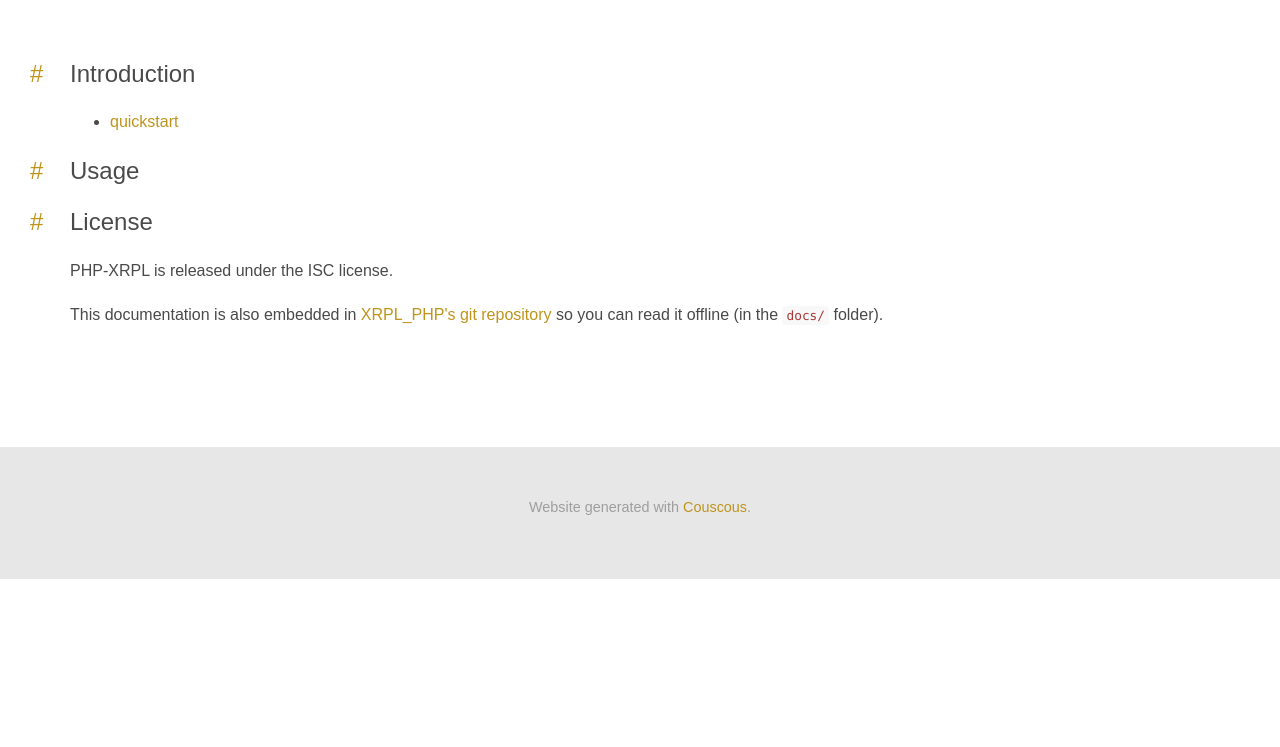
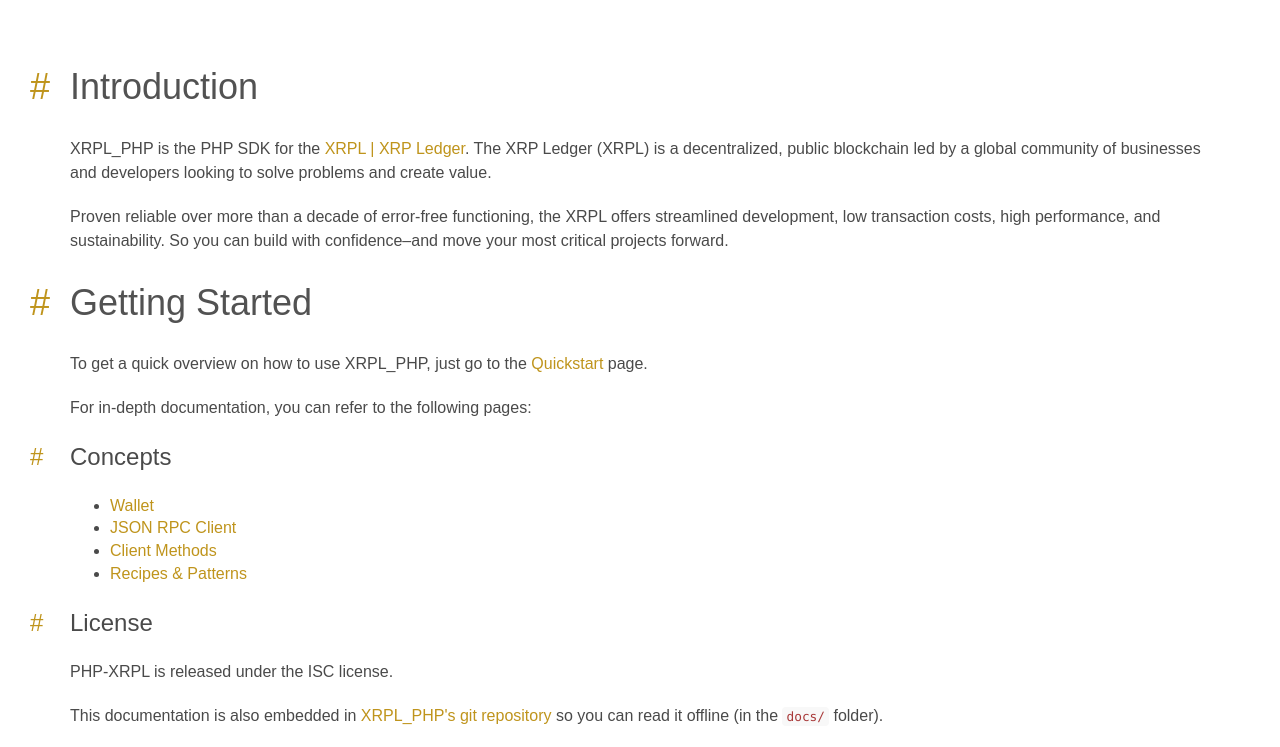
Before and after one commit to AlexanderBuzz/alexanderbuzz.github.io, a plain HTML site: page xrpl-php-docs/index.html in a window 1280 px wide. Shown: the part 53-800 px from the top of the page. Drawn offline with Linux system fonts and the light colour scheme; a web font is replaced by a local one.

```diff
--- a/xrpl-php-docs/index.html
+++ b/xrpl-php-docs/index.html
@@ -51,8 +51,8 @@
             -->
             <div class="collapse navbar-collapse" id="top-navigation">
                 <ul class="nav navbar-nav navbar-right">
-                    <li><a href="https://alexanderbuzz.github.io/xrpl-php-docsindex.html" title="Getting started with XRPL_PHP">Home</a></li>
-                    <li><a href="https://alexanderbuzz.github.io/xrpl-php-docsquickstart.html" title="Getting started with XRPL_PHP">Quickstart</a></li>
+                    <li><a href="https://alexanderbuzz.github.io/xrpl-php-docs/index.html" title="Getting started with XRPL_PHP">Home</a></li>
+                    <li><a href="https://alexanderbuzz.github.io/xrpl-php-docs/quickstart.html" title="Getting started with XRPL_PHP">Quickstart</a></li>
                     <li><a class="github" href="https://github.com/AlexanderBuzz/xrpl-php" title="XRPL_PHP on GitHub"><i class="fa fa-github"></i></a></li>
                 </ul>
             </div>
@@ -61,11 +61,21 @@
 </header>
 
     <article class="container">
-        <h3 id="introduction">Introduction</h3>
+        <h2 id="introduction">Introduction</h2>
+<p>XRPL_PHP is the PHP SDK for the <a href="https://xrpl.org/">XRPL | XRP Ledger</a>. The XRP Ledger (XRPL) is a decentralized,
+public blockchain led by a global community of businesses and developers looking to solve problems and create value.</p>
+<p>Proven reliable over more than a decade of error-free functioning, the XRPL offers streamlined development,
+low transaction costs, high performance, and sustainability. So you can build with confidence–and move your most critical projects forward.</p>
+<h2 id="getting-started">Getting Started</h2>
+<p>To get a quick overview on how to use XRPL_PHP, just go to the <a href="quickstart.html">Quickstart</a> page.</p>
+<p>For in-depth documentation, you can refer to the following pages:</p>
+<h3 id="concepts">Concepts</h3>
 <ul>
-<li><a href="quickstart.html">quickstart</a></li>
+<li><a href="wallet.html">Wallet</a></li>
+<li><a href="client.html">JSON RPC Client</a></li>
+<li><a href="methods.html">Client Methods</a></li>
+<li><a href="recipes-patterns.html">Recipes &amp; Patterns</a></li>
 </ul>
-<h3 id="usage">Usage</h3>
 <h3 id="license">License</h3>
 <p>PHP-XRPL is released under the ISC license.</p>
 <p>This documentation is also embedded in <a href="https://github.com/AlexanderBuzz/XRPL_PHP/tree/master/docs">XRPL_PHP's git repository</a>
```
Also changed, not shown: xrpl-php-docs/address-codec.html (+3 -3 lines), xrpl-php-docs/binary-codec.html (+3 -3 lines), xrpl-php-docs/buffer.html (+3 -3 lines), xrpl-php-docs/client.html (+3 -3 lines), xrpl-php-docs/core-utilities.html (+3 -3 lines), xrpl-php-docs/keypairs.html (+3 -3 lines), xrpl-php-docs/math-utilities.html (+3 -3 lines), xrpl-php-docs/methods.html (+3 -3 lines), xrpl-php-docs/networks.html (+3 -3 lines), xrpl-php-docs/quickstart.html (+5 -5 lines), xrpl-php-docs/utilities.html (+3 -3 lines), xrpl-php-docs/wallet.html (+3 -3 lines).
